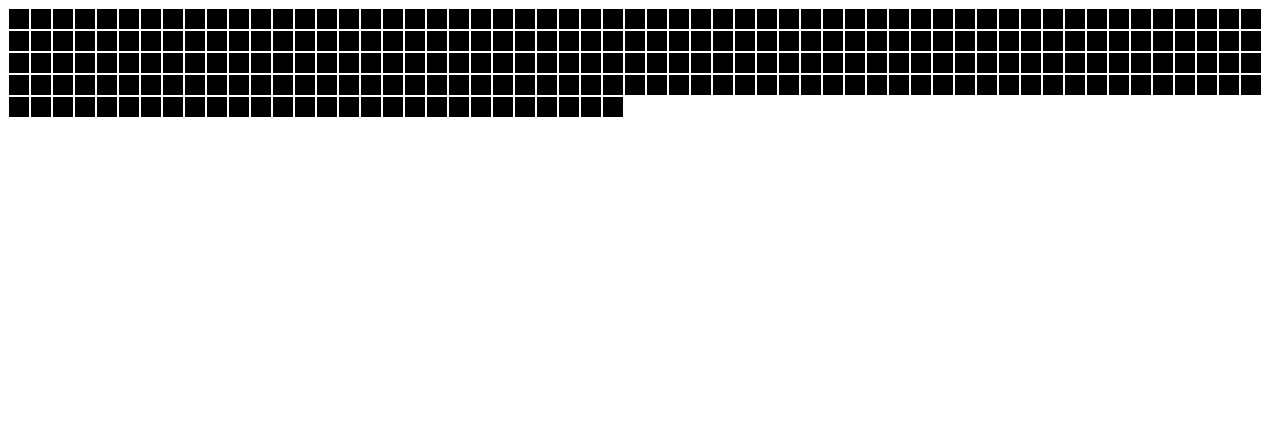
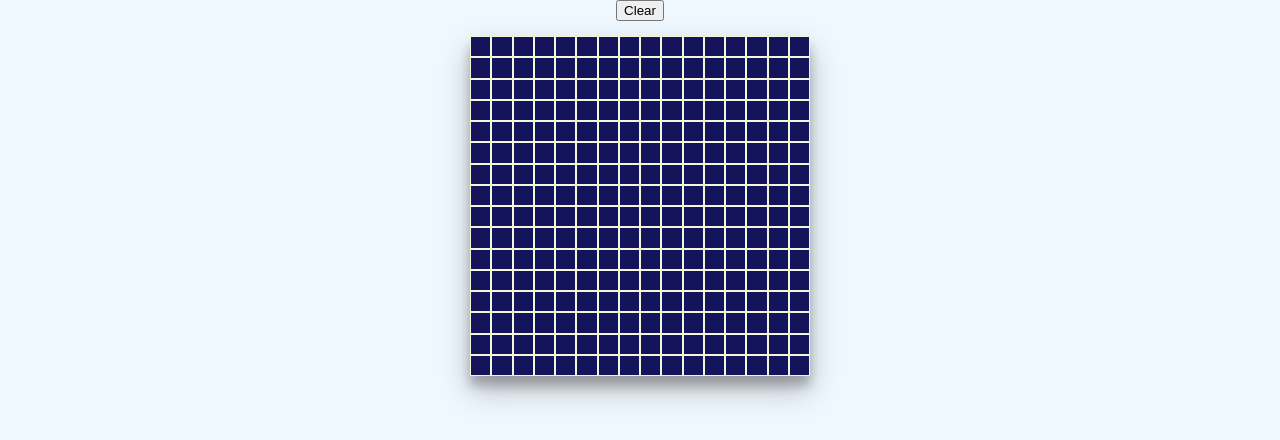
Before and after one commit to Vejituh/etch-a-sketch, a plain HTML site: page index.html in a window 1280 px wide. Drawn offline with Linux system fonts and the light colour scheme.

Commit message:
added grid layout and logic to JS file

```diff
--- a/index.html
+++ b/index.html
@@ -1,16 +1,14 @@
 <!DOCTYPE html>
 <html lang="en">
     <head>
-        <meta charset="UTF-8">
-        <meta name="viewport" content="width=device-width, initial-scale=1.0">
-        <meta http-equiv="X-UA-Compatible" content="ie=edge">
         <title>Etch-a-sketch</title>
         <link rel="stylesheet" type="text/css" href="style.css">
     </head>
     <body onload = "createGrids()">
-        <div class='grids'>
-
-        </div>
+    <div class=container>
+        <button class='clear'>Clear</button>
+        <div id='grids'></div>
+    </div>
         <script type='text/javascript' src='script.js'> </script>
     </body>
 </html>
--- a/script.js
+++ b/script.js
@@ -1,12 +1,38 @@
+const btnClear = document.querySelector(".clear");
+const container = document.querySelector(".container");
+const gridContainer = document.querySelector("#grids");
+let gridNum = 16;
 const createGrids = () => {
-    for (let i =0; i < 256; i++){
+    const gridContainerWidth = document.getElementById("grids").offsetWidth
+    const divWidth = gridContainerWidth / gridNum;
+
+    for (let i =0; i < gridNum * gridNum; i++){
         let div = document.createElement("div");
-        div.style.background = "black";
-        div.style.height = "10px";
-        div.style.width = "10px";
-        div.style.padding = "5px";
-        div.style.border = "solid white 1px";
+        div.style.background = "#14145b";
+        div.style.border = "solid #f5f5dc 0.1px";
 
-        document.querySelector(".grids").appendChild(div);
+        gridContainer.appendChild(div);
     }
+
+    gridContainer.style.gridTemplateRows = `repeat(${gridNum}, ${divWidth}px [row-start]`;
+    gridContainer.style.gridTemplateColumns = `repeat(${gridNum}, ${divWidth}px [column-start]`;
+    const divs = document.querySelectorAll( '#grids div');
+
+    divs.forEach((div) => {
+        let hover = () => {
+            div.style.background = "#707019";
+        }
+        div.addEventListener("mouseenter", hover);
+    });
 }
+
+const clearGrid = () => {
+    gridNum = prompt("What size do you want the grid to be?");
+    while (gridContainer.hasChildNodes()) {
+    gridContainer.removeChild(gridContainer.lastChild);
+}
+    createGrids();
+}
+
+
+btnClear.addEventListener("click", clearGrid);
--- a/style.css
+++ b/style.css
@@ -1,5 +1,21 @@
-.grids {
+body {
+    margin:0;
+    background: #f0f8ff;
+}
+
+.container{
+    margin: 0 auto;
     display:flex;
-    flex-direction: row;
-    flex-wrap:wrap;
+    flex-direction:row;
+    flex-wrap: wrap;
+    width:340px;
+    justify-content:center;
 }
+#grids {
+    display: grid;
+    width:100%;
+    grid-template-rows: repeat(16, 30px [row-start]);
+    grid-template-columns: repeat(16, 30px [col-start]);
+    margin-top:15px;
+    box-shadow: 0 14px 28px rgba(0,0,0,0.25), 0 10px 10px rgba(0,0,0,0.22);
+}
```
